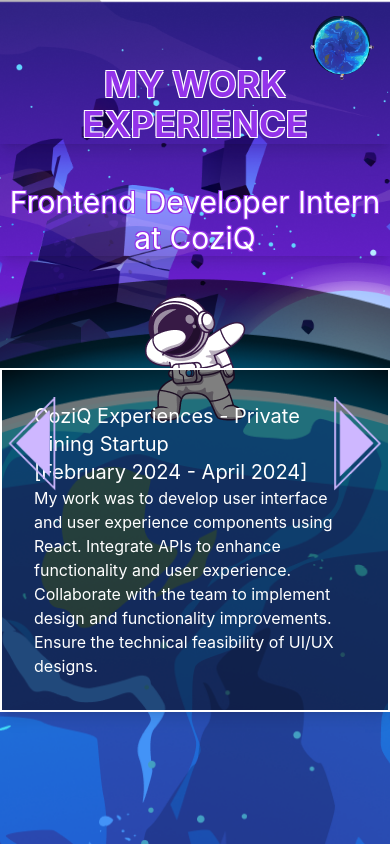
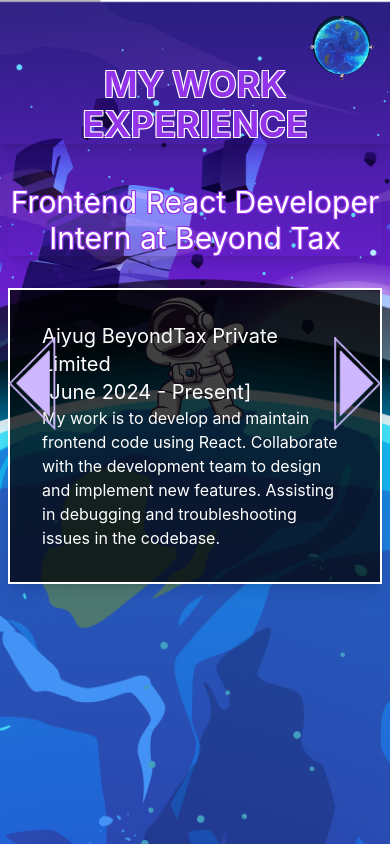
Before and after one commit to akanshaBharti/Portfolio, a React (Create React App) app: page /experience in a window 390 px wide. Built offline with nearby package versions, Linux system fonts and the light colour scheme; the HTML template or start-up script is replaced by a standard one.

Commit message:
added internship

```diff
--- a/src/components/Contact/Contact.jsx
+++ b/src/components/Contact/Contact.jsx
@@ -52,7 +52,6 @@
         )
         .then(
           () => {
-            console.log("SUCCESS!");
             toast.success("Message sent successfully!");
             setName("");
             setContact("");
@@ -60,7 +59,6 @@
             setMessage("");
           },
           (error) => {
-            console.log("FAILED", error.text);
             toast.error("FAILED to send message. Please try again.");
           }
         );
@@ -112,7 +110,7 @@
                 <label className="text-xl md:text-2xl mr-2">Contact:</label>
                 <div className="flex flex-col">
                   <input
-                    type="number"
+                    type="text"
                     name="contact"
                     value={contact}
                     onChange={(e) => setContact(e.target.value)}
--- a/src/components/Experience/Experience.jsx
+++ b/src/components/Experience/Experience.jsx
@@ -24,7 +24,7 @@
           top: 0,
         }}
       >
-            <div className="relative z-20 flex flex-col items-center justify-center gap-8 pt-16">
+            <div className="relative z-20 flex flex-col items-center justify-center gap-8 pt-16 ">
             <div className="absolute top-0 left-0 ml-4 hidden md:block">
             <Sidebar />
           </div>
--- a/src/components/Experience/ExperienceDetails.jsx
+++ b/src/components/Experience/ExperienceDetails.jsx
@@ -6,7 +6,15 @@
 const ExperienceDetails = () => {
   const experienceDetails = [
     {
-      ExperienceName: "Frontend Developer Intern at CoziQ",
+      ExperienceName: "Frontend React Developer Intern at Beyond Tax",
+      ExperiencePlace: "Aiyug BeyondTax Private Limited",
+      Logo: "",
+      ExperienceTime: "[June 2024 - Present]",
+      ExperienceDescription:
+        "My work is to develop and maintain frontend code using React. Collaborate with the development team to design and implement new features. Assisting in debugging and troubleshooting issues in the codebase.",
+    },
+    {
+      ExperienceName: "Frontend React Developer Intern at CoziQ",
       ExperiencePlace: "CoziQ Experiences - Private Dining Startup",
       Logo: "",
       ExperienceTime: "[February 2024 - April 2024]",
@@ -34,6 +42,7 @@
 
   const [currentExperienceIndex, setCurrentExperienceIndex] = useState(0);
 
+
   const goToNextExperience = () => {
     setCurrentExperienceIndex((prevIndex) =>
       prevIndex === experienceDetails.length - 1 ? 0 : prevIndex + 1
@@ -46,12 +55,11 @@
     );
   };
 
-  return ( //flex flex-col items-center justify-center w-full h-1/2 md:w-1/2 h-auto md:h-1/2
-    <div className="flex flex-col items-center justify-center w-full h-1/2 md:w-1/2 h-auto">
-    {/* <div className="flex items-center justify-center w-3/4 h-1/2 md:w-1/2 "> */}
+  return (
+    <div className="flex flex-col items-center justify-center w-full h-1/2 md:w-1/2 h-auto m-2">
       <div className="">
         <div className="">
-          <p className="text-3xl md:text-4xl text-center shadow-lg mb-8 pt-2">
+          <p className="text-3xl md:text-4xl text-center shadow-lg mb-8 md:pt-2">
             <span
               className="text-white"
               style={{
@@ -64,9 +72,10 @@
           </p>
         </div>
 
-        <div className="relative md:mt-36 mt-28 ">
-          <div className=" border border-2 border-white text-white p-8 shadow-lg bg-black bg-opacity-50 ">
-            <div className="text-xl">
+
+        <div className="relative md:mt-32 mt-18 ">
+          <div className=" border border-2 border-white text-white p-8 shadow-lg bg-black md:bg-opacity-50 bg-opacity-75 ">
+            <div className="text-xl ">
               {experienceDetails[currentExperienceIndex].ExperiencePlace}
             </div>
             <div className="text-xl">
@@ -78,8 +87,7 @@
           </div>
         </div>
       </div>
-
-      <div className="absolute z-20 justify-between flex md:w-full w-screen md:mt-4">
+      <div className="absolute z-20 justify-between flex w-full w-screen md:mt-4">
         <Button
           type="submit"
           className="px-2 md:px-4 py-2 md:ml-20 w-16 md:w-auto"
@@ -96,6 +104,7 @@
           <img src={nextButton} alt="nextButton" />
         </Button>
       </div>
+
     </div>
   );
 };
--- a/src/components/Projects/ProjectDetails.jsx
+++ b/src/components/Projects/ProjectDetails.jsx
@@ -49,11 +49,11 @@
   };
 
   return (
-    <div className="flex items-center justify-center w-3/4 h-1/2 md:w-1/2">
+    <div className="flex flex-col items-center justify-center w-full h-1/2 md:w-1/2 h-auto m-2">
       <div>
         {/* project heading */}
         <div>
-          <p className="text-3xl md:text-4xl text-center shadow-lg mb-8 pt-4">
+          <p className="text-3xl md:text-4xl text-center shadow-lg mb-8 ">
             <span
               className="text-white"
               style={{
@@ -68,7 +68,7 @@
 
         {/* description box */}
         <div className="relative md:mt-44 mt-32 ">
-          <p className=" border border-2 border-white text-white p-4 shadow-lg bg-black bg-opacity-50 flex flex-col items-center">
+          <p className=" border border-2 border-white text-white p-4 shadow-lg bg-black bg-opacity-50 flex flex-col items-center ">
             <div className="">
             <Link
                 to={projectDetails[currentProjectIndex].GithubLinkIcon}
--- a/src/components/Skills/TechStacks.jsx
+++ b/src/components/Skills/TechStacks.jsx
@@ -14,27 +14,15 @@
   return (
     <div className="grid grid-cols-2 lg:grid-cols-4 md:grid-cols-3 gap-4 md:gap-6 text-white md:mt-32 mt-32 ml-2 mr-2">
       <div className="flex flex-row items-center border border-white md:w-full md:h-full w-auto h-16 text-xl md:text-3xl p-3 bg-black bg-opacity-50 shadow-xl hover:shadow-black">
-        <img src={html} alt="htmlIcon" className="w-10 h-12 mr-2"/>
-        HTML
-      </div>
-      <div className="flex flex-row items-center border border-white md:w-full md:h-full w-auto h-16 text-xl md:text-3xl p-3 bg-black bg-opacity-50 shadow-xl hover:shadow-black">
-        <img src={css} alt="cssIcon" className="w-10 h-12 mr-2"/>
-        CSS
-      </div>
-      <div className="flex flex-row items-center border border-white md:w-full md:h-full w-auto h-16 text-xl md:text-3xl p-3 bg-black bg-opacity-50 shadow-xl hover:shadow-black">
-        <img src={js} alt="jsIcon" className="w-10 h-12 mr-2"/>
-        JavaScript
-      </div>
-      <div className="flex flex-row items-center border border-white md:w-full md:h-full w-auto h-16 text-xl md:text-3xl p-3 bg-black bg-opacity-50 shadow-xl hover:shadow-black">
-        <img src={react} alt="reactIcon" className="w-10 h-12 mr-2"/>
+        <img src={react} alt="reactIcon" className="w-10 h-12 mr-2" />
         ReactJS
       </div>
       <div className="flex flex-row items-center border border-white md:w-full md:h-full w-auto h-16 text-xl md:text-3xl p-3 bg-black bg-opacity-50 shadow-xl hover:shadow-black">
-        <img src={tailwind} alt="tailwindIcon" className="w-10 h-12 mr-2"/>
+        <img src={tailwind} alt="tailwindIcon" className="w-10 h-12 mr-2" />
         Tailwind CSS
       </div>
       <div className="flex flex-row items-center border border-white md:w-full md:h-full w-auto h-16 text-xl md:text-3xl p-3 bg-black bg-opacity-50 shadow-xl hover:shadow-black">
-        <img src={materialUI} alt="materialUIIcon" className="w-10 h-12 mr-2"/>
+        <img src={materialUI} alt="materialUIIcon" className="w-10 h-12 mr-2" />
         Material UI
       </div>
       {/* <div className="flex flex-row items-center border border-white md:w-full md:h-full w-auto h-16 text-xl md:text-3xl p-3 bg-black bg-opacity-50 shadow-xl hover:shadow-black">
@@ -42,19 +30,32 @@
         Django
       </div> */}
       <div className="flex flex-row items-center border border-white md:w-full md:h-full w-auto h-16 text-xl md:text-3xl p-3 bg-black bg-opacity-50 shadow-xl hover:shadow-black">
-        <img src={mysql} alt="mysqlIcon" className="w-10 h-12 mr-2"/>
+        <img src={html} alt="htmlIcon" className="w-10 h-12 mr-2" />
+        HTML
+      </div>
+      <div className="flex flex-row items-center border border-white md:w-full md:h-full w-auto h-16 text-xl md:text-3xl p-3 bg-black bg-opacity-50 shadow-xl hover:shadow-black">
+        <img src={css} alt="cssIcon" className="w-10 h-12 mr-2" />
+        CSS
+      </div>
+      <div className="flex flex-row items-center border border-white md:w-full md:h-full w-auto h-16 text-xl md:text-3xl p-3 bg-black bg-opacity-50 shadow-xl hover:shadow-black">
+        <img src={js} alt="jsIcon" className="w-10 h-12 mr-2" />
+        JavaScript
+      </div>
+      <div className="flex flex-row items-center border border-white md:w-full md:h-full w-auto h-16 text-xl md:text-3xl p-3 bg-black bg-opacity-50 shadow-xl hover:shadow-black">
+        <img src={python} alt="pythonIcon" className="w-10 h-12 mr-2" />
+        Python
+      </div>
+      <div className="flex flex-row items-center border border-white md:w-full md:h-full w-auto h-16 text-xl md:text-3xl p-3 bg-black bg-opacity-50 shadow-xl hover:shadow-black">
+        <img src={mysql} alt="mysqlIcon" className="w-10 h-12 mr-2" />
         MySQL
       </div>
       <div className="flex flex-row items-center border border-white md:w-full md:h-full w-auto h-16 text-xl md:text-3xl p-3 bg-black bg-opacity-50 shadow-xl hover:shadow-black">
-        <img src={cpp} alt="cppIcon" className="w-10 h-12 mr-2"/>
+        <img src={cpp} alt="cppIcon" className="w-10 h-12 mr-2" />
         C++
       </div>
+
       <div className="flex flex-row items-center border border-white md:w-full md:h-full w-auto h-16 text-xl md:text-3xl p-3 bg-black bg-opacity-50 shadow-xl hover:shadow-black">
-        <img src={python} alt="pythonIcon" className="w-10 h-12 mr-2"/>
-        Python
-      </div>
-      <div className="flex flex-row items-center border border-white md:w-full md:h-full w-auto h-16 text-xl md:text-3xl p-3 bg-black bg-opacity-50 shadow-xl hover:shadow-black">
-        <img src={git} alt="gitIcon" className="w-10 h-12 mr-2"/>
+        <img src={git} alt="gitIcon" className="w-10 h-12 mr-2" />
         Git/GitHub
       </div>
     </div>
```
